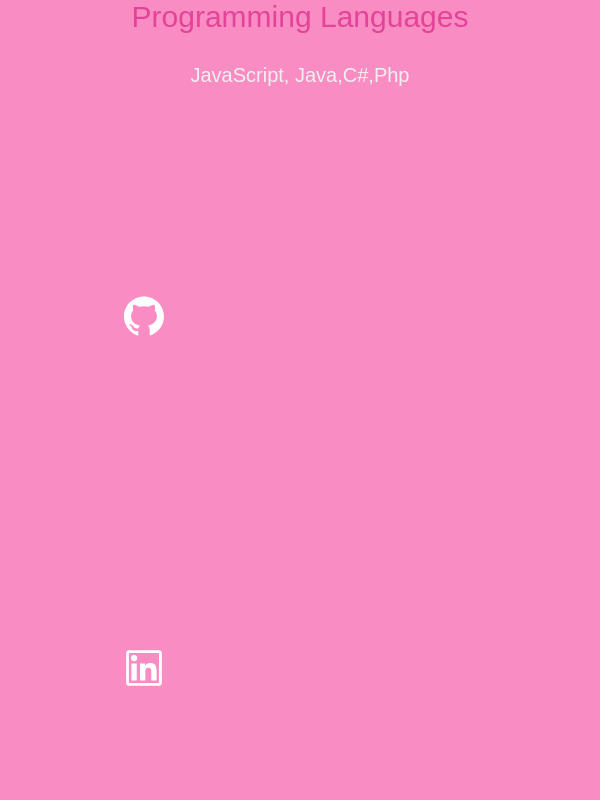
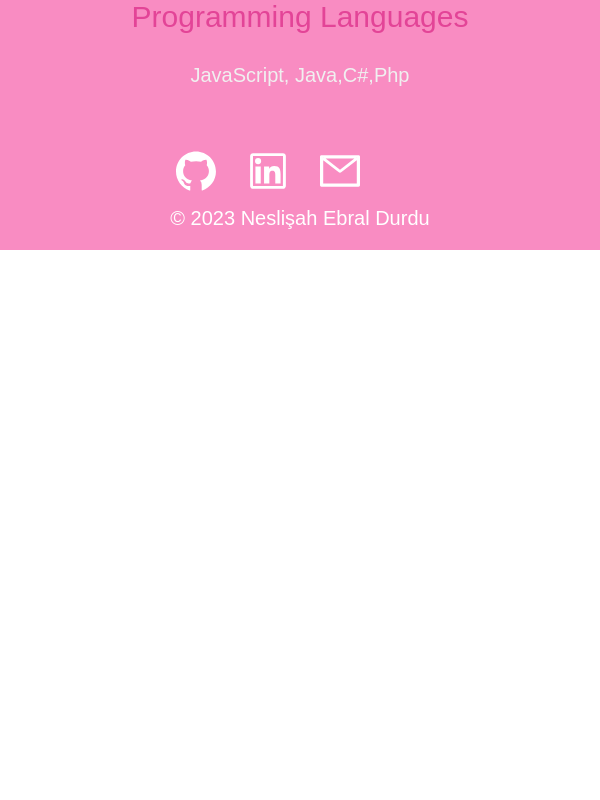
Before and after one commit to nesli10/portfolio, a React (Create React App) app: page / in a window 600 px wide. Shown: the part 1160-1960 px from the top of the page. After the commit the page ends 1410 px from the top, so only its background shows below. Built offline with nearby package versions, Linux system fonts and the light colour scheme.

Commit message:
Update App.css

```diff
--- a/src/App.css
+++ b/src/App.css
@@ -41,7 +41,7 @@
 
  .socialMedia svg {
    color: white;
-   margin: 20px ;
+   margin: 15px ;
    font-size: 70px;
    cursor: pointer;
  }
@@ -51,8 +51,8 @@
  }
 
  @media only screen and (max-width: 600px) {
-   .footer svg {
-     font-size: 50px ;
+   .footer  {
+     font-size: 20px ;
      display: flex ;
      justify-content: center;
      align-items: center ;
@@ -60,10 +60,42 @@
      padding-top: 10px ;
 
    }
+   .iconbtn{
+    margin: 20px !important;
+    right: 2rem;
+
+  }
+  .socialMedia svg {
+    color: white;
+    margin: 20px;
+    font-size: 40px;
+    cursor: pointer;
+  }
+ }
+ @media (min-width: 576px) and (max-width: 768px)  {
+  .footer  {
+    font-size: 20px ;
+    display: flex ;
+    justify-content: center;
+    align-items: center ;
+    flex-direction: column ;
+    padding-top: 10px ;
+
+  }
+  .iconbtn{
+   margin: 20px !important;
+   right: 2rem;
 
  }
+ .socialMedia svg {
+   color: white;
+   margin: 20px;
+   font-size: 40px;
+   cursor: pointer;
+ }
+}
  .iconbtn{
-   margin: 10rem;
+   margin: 5rem;
    right: 2rem;
 
  }
```
